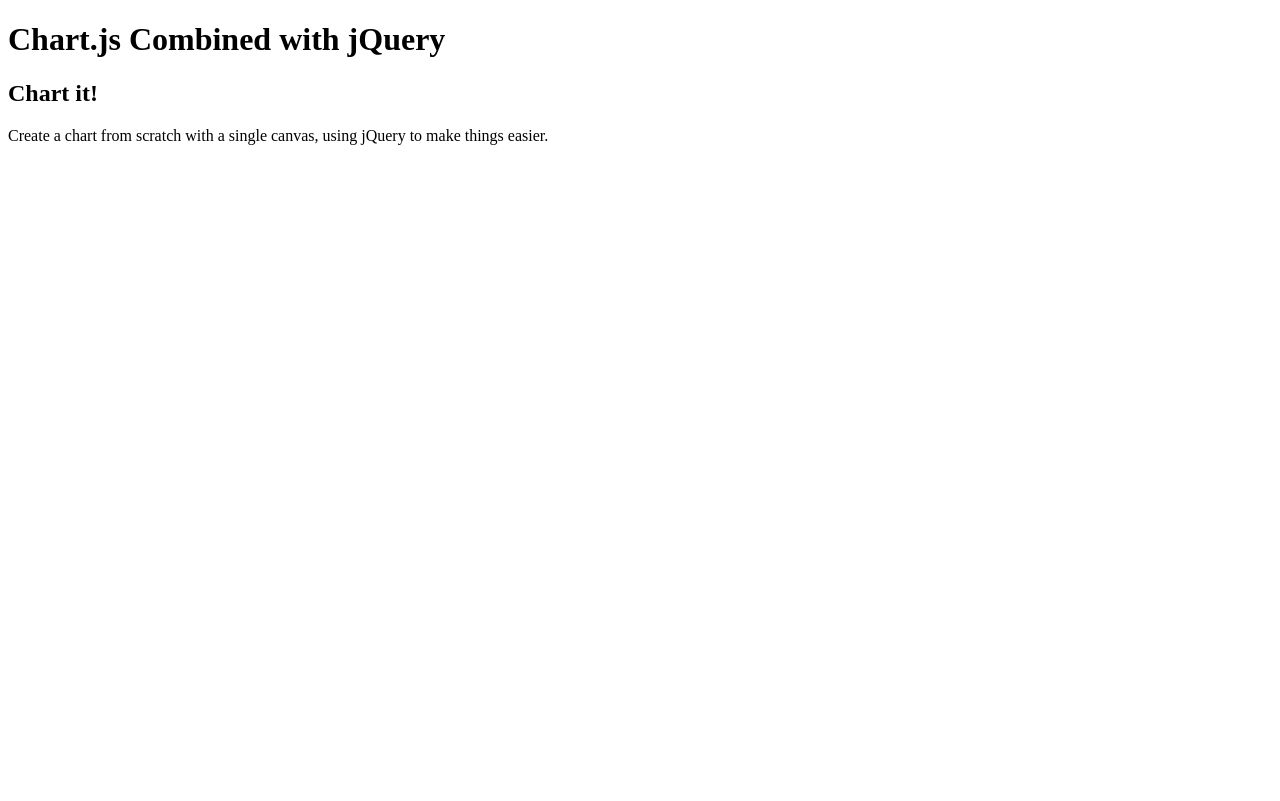
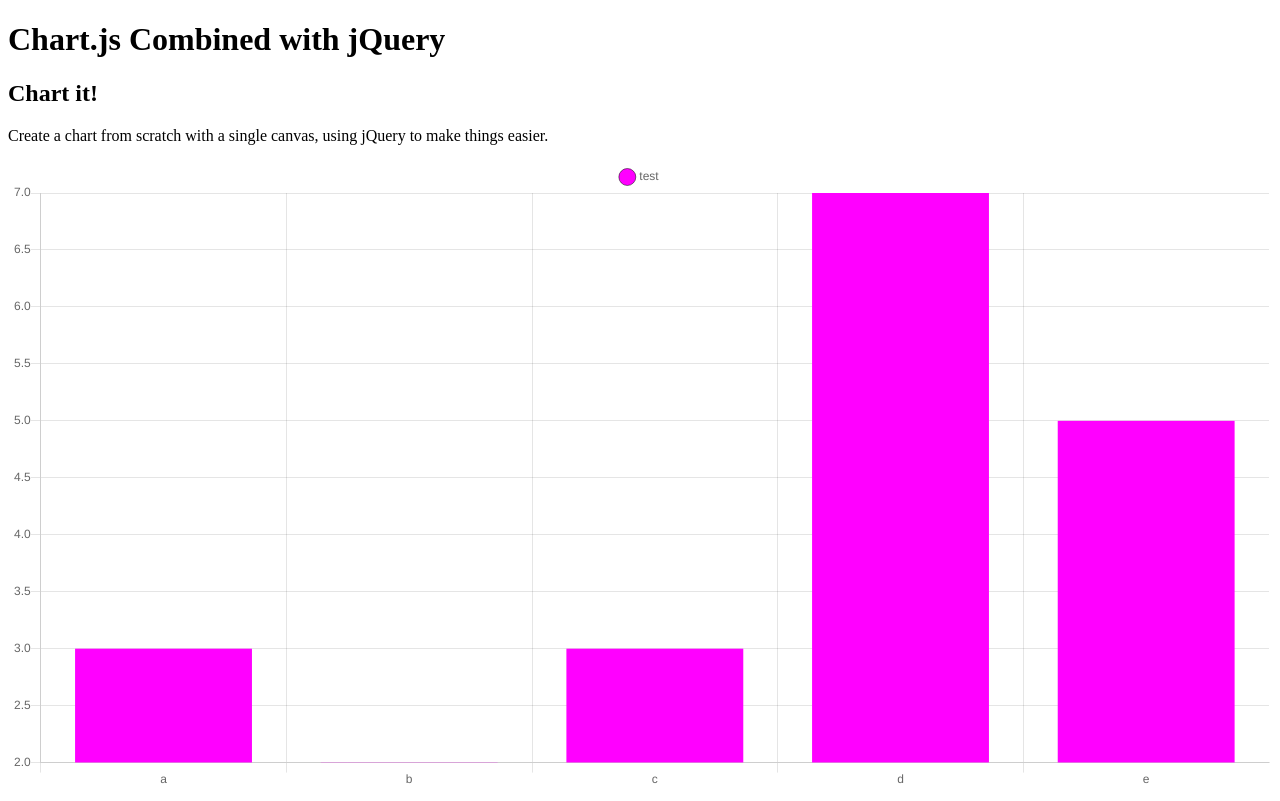
Before and after one commit to ZWhit196/jq-chartify, a plain HTML site: page src/index.html in a window 1280 px wide. Drawn offline with Linux system fonts and the light colour scheme.

Commit message:
Remove reliance on element id, new jcid generation, update without data for options/type.

```diff
--- a/src/index.html
+++ b/src/index.html
@@ -55,7 +55,7 @@
                     $('#mychart').chartify('update', opts);
 
                     setTimeout(function() {
-                        $("#mychart").chartify('destroy');
+                        // $("#mychart").chartify('destroy');
                     }, 2000);
                 }, 2000);
             });
--- a/src/js/jq-charter.js
+++ b/src/js/jq-charter.js
@@ -24,12 +24,12 @@
     // Chart storage, can be exposed with a call.
     var charts = {};
     // functions
-    fn = {
+    var fn = {
         // Main
-        create: function(elem, options) {
+        create: function(elem, options, id) {
             // Create a chart
+            $(elem).data('jcid', id);
             var ctx = elem.getContext('2d'),
-                id = elem.id,
                 opts = options.options,
                 data = options.data,
                 charttype = options.type;
@@ -43,7 +43,7 @@
         update: function(elem, options) {
             // Update the instance
             var ctx = elem.getContext('2d'),
-				id = elem.id,
+				id = $(elem).data('jcid'),
                 opts = options.options,
                 data = options.data,
                 charttype = options.type,
@@ -52,6 +52,10 @@
             // Get data and options
             if (typeof data === "function") data = data();
             if (typeof opts === "function") opts = opts();
+
+            // To prevent data disappearing when not given on update,
+            // use the instances current set.
+            if (!data) data = currentInstance.data;
 
             // Create if undef
             if (!currentInstance) {
@@ -72,10 +76,21 @@
         },
         destroy: function(elem) {
             // Destroy the chart instance attached to this chart.
-            var id = elem.id,
+            var id = $(elem).data('jcid'),
                 currentInstance = charts[id];
 
             if (currentInstance) currentInstance.destroy();
+            delete currentInstance;
+            delete charts[id];
+        },
+        // util
+        genID: function() {
+            var b = 'jc';
+            var t = Date.now();
+
+            while (charts[b+t]) { t = Date.now(); }
+
+            return b + t;
         },
     };
     // plugin
@@ -96,12 +111,13 @@
          */
         if (action === "getInstances") return charts;
         return this.each(function() {
-            var id = this.id;
-            if (!id) throw Error("Element has no unique ID.");
+            var id = $(this).data('jcid');
 
             if (typeof action === "object" && !Array.isArray(action)) {
+                if (!id) id = fn.genID();
+
                 if (charts[id]) fn.update(this, action);
-                else fn.create(this, action);  // init
+                else fn.create(this, action, id);  // init
             } else {
                 switch (action) {
                     case "create":
```
